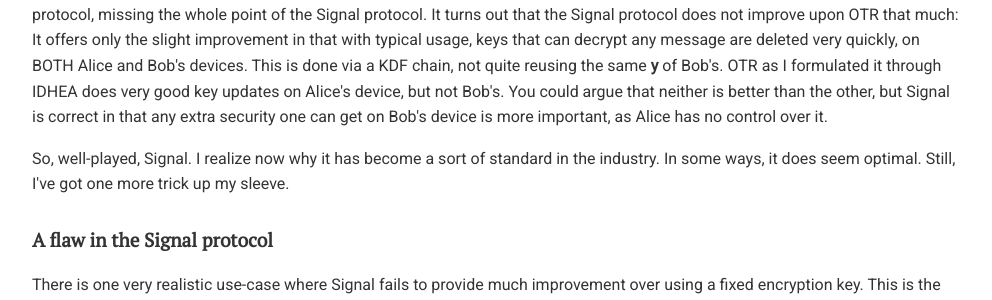
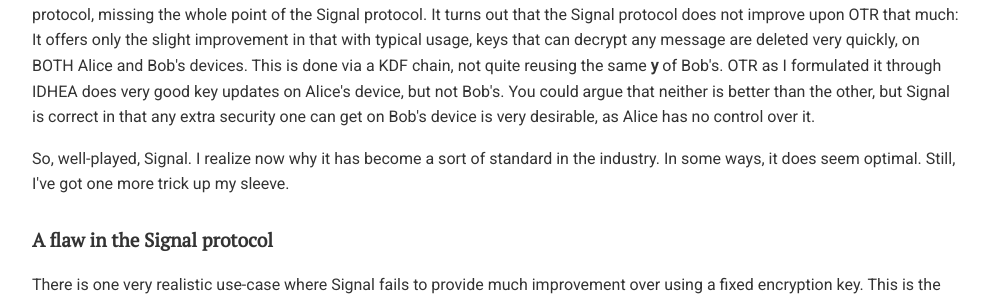
Before and after one commit to chatscrypt/chatscrypt.github.io, a Jekyll site: the page built from _posts/2020-02-06-the-chatscrypt-architecture-part-v-revisiting-the-postal-delivery-model.html, in a window 1280 px wide and 900 px high. Shown: the part 292-592 px from the top of the window, without its empty margins (143-1135 px from the left). Built offline with Jekyll 4.4.1, drawn with Linux system fonts in a browser that asks for light colours; comment, search, counter and statistics services are not loaded.

Commit message:
Update 2020-02-06-the-chatscrypt-architecture-part-v-revisiting-the-postal-delivery-model.html

```diff
--- a/_posts/2020-02-06-the-chatscrypt-architecture-part-v-revisiting-the-postal-delivery-model.html
+++ b/_posts/2020-02-06-the-chatscrypt-architecture-part-v-revisiting-the-postal-delivery-model.html
@@ -5,7 +5,7 @@
 date: 2020-02-06
 ---
 
-Not long after my previous post in this series, I realized I had actually simply rediscovered a version of the Off-the-Record (OTR) protocol, missing the whole point of the Signal protocol. It turns out that the Signal protocol does not improve upon OTR that much: It offers only the slight improvement in that with typical usage, keys that can decrypt any message are deleted very quickly, on BOTH Alice and Bob's devices. This is done via a KDF chain, not quite reusing the same <b>y</b> of Bob's. OTR as I formulated it through IDHEA does very good key updates on Alice's device, but not Bob's. You could argue that neither is better than the other, but Signal is correct in that any extra security one can get on Bob's device is more important, as Alice has no control over it.
+Not long after my previous post in this series, I realized I had actually simply rediscovered a version of the Off-the-Record (OTR) protocol, missing the whole point of the Signal protocol. It turns out that the Signal protocol does not improve upon OTR that much: It offers only the slight improvement in that with typical usage, keys that can decrypt any message are deleted very quickly, on BOTH Alice and Bob's devices. This is done via a KDF chain, not quite reusing the same <b>y</b> of Bob's. OTR as I formulated it through IDHEA does very good key updates on Alice's device, but not Bob's. You could argue that neither is better than the other, but Signal is correct in that any extra security one can get on Bob's device is very desirable, as Alice has no control over it.
 
 <p>So, well-played, Signal. I realize now why it has become a sort of standard in the industry. In some ways, it does seem optimal. Still, I've got one more trick up my sleeve.
 
```
